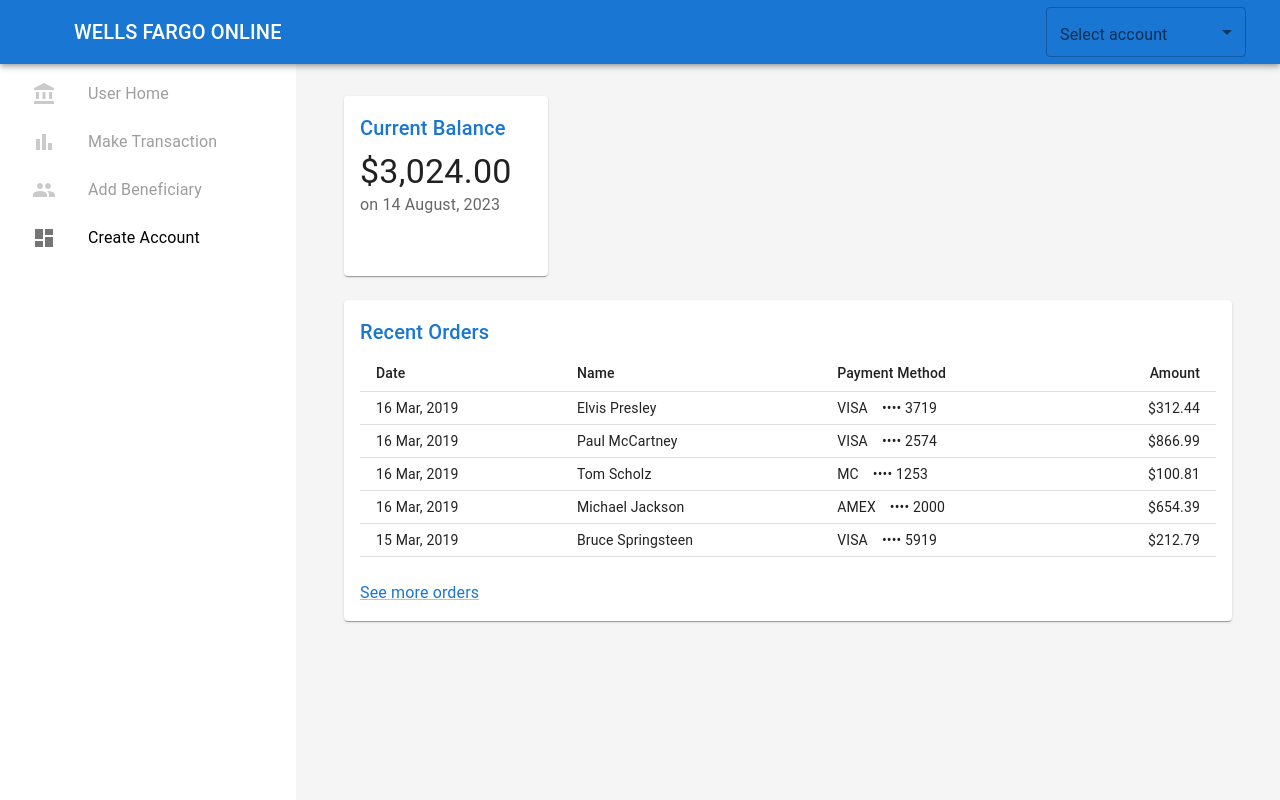
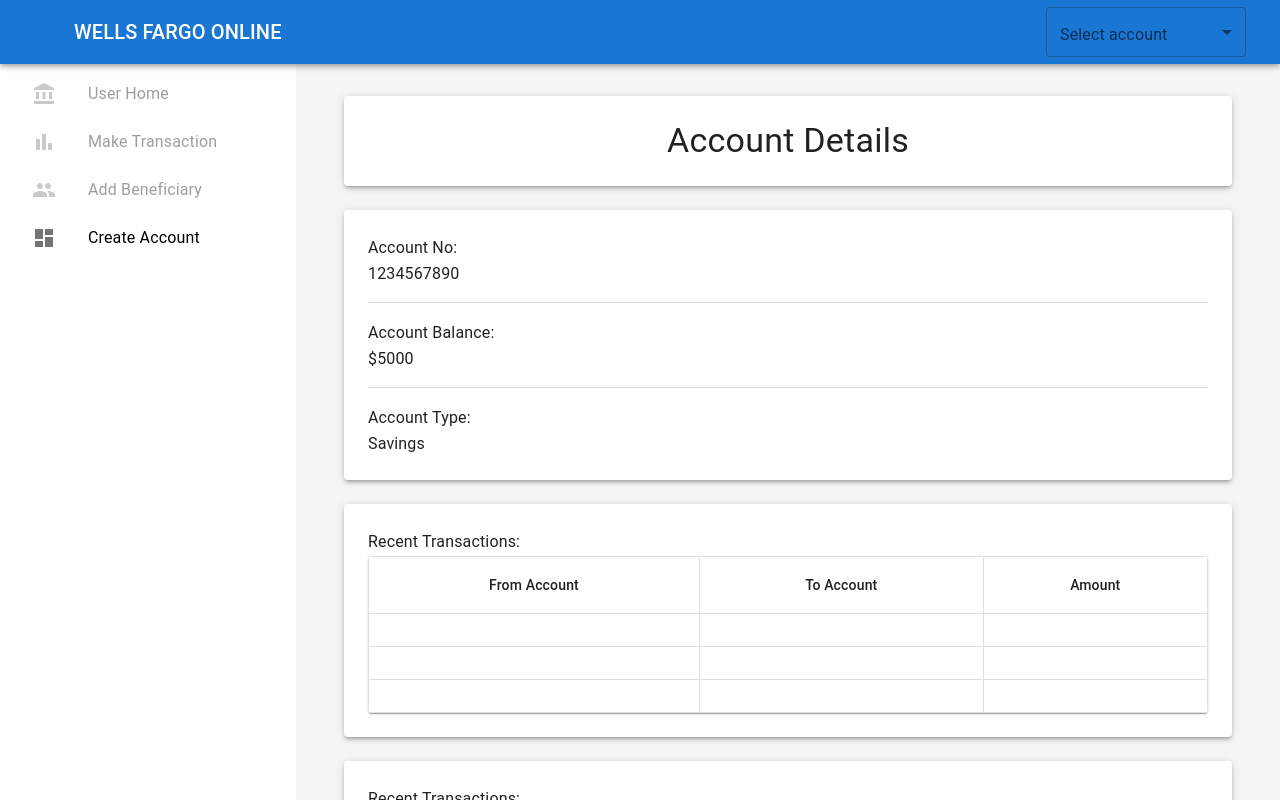
Before and after one commit to Harshil-Soni17502/grp_7, a React (Create React App) app in the folder frontend/: page /dashboard in a window 1280 px wide. Built offline with nearby package versions, Linux system fonts and the light colour scheme.

Commit message:
added AccountSummary page

```diff
--- a/frontend/src/Pages/AccountSummary.js
+++ b/frontend/src/Pages/AccountSummary.js
@@ -13,6 +13,12 @@
 import Container from '@mui/material/Container';
 import Grid from '@mui/material/Grid';
 import Paper from '@mui/material/Paper';
+import TableContainer from '@mui/material/TableContainer';
+import Table from '@mui/material/Table';
+import TableHead from '@mui/material/TableHead';
+import TableRow from '@mui/material/TableRow';
+import TableCell from '@mui/material/TableCell';
+import TableBody from '@mui/material/TableBody';
 //mport Link from '@mui/material/Link';
 import MenuIcon from '@mui/icons-material/Menu';
 import ChevronLeftIcon from '@mui/icons-material/ChevronLeft';
@@ -40,44 +46,180 @@
 import AccountBalanceIcon from '@mui/icons-material/AccountBalance';
 
 
-export default function AccountSummary(){
-    return(
-        <Container maxWidth="lg" sx={{ mt: 4, mb: 4 }}>
-                <Grid container spacing={3}>
-                  {/* Chart */}
-                  {/* <Grid item xs={12} md={8} lg={9}>
-                    <Paper
-                      sx={{
-                        p: 2,
-                        display: 'flex',
-                        flexDirection: 'column',
-                        height: 240,
-                      }}
-                    >
-                      <Chart />
-                    </Paper>
-                  </Grid> */}
-                  {/* Recent Deposits */}
-                  <Grid item xs={12} md={4} lg={3}>
-                    <Paper
-                      sx={{
-                        p: 2,
-                        display: 'flex',
-                        flexDirection: 'column',
-                        height: 180,
-                      }}
-                    >
-                      <Deposits />
-                    </Paper>
-                  </Grid>
-                  {/* Recent Orders */}
-                  <Grid item xs={12}>
-                    <Paper sx={{ p: 2, display: 'flex', flexDirection: 'column' }}>
-                      <Orders />
-                    </Paper>
-                  </Grid>
-                </Grid>
+// import List from '@mui/material/List';
+import ListItem from '@mui/material/ListItem';
+// import ListItemText from '@mui/material/ListItemText';
 
-              </Container>
-    )
+// export default function AccountSummary(){
+//     return(
+//         <Container maxWidth="lg" sx={{ mt: 4, mb: 4 }}>
+//                 <Grid container spacing={3}>
+//                   {/* Chart */}
+//                   {/* <Grid item xs={12} md={8} lg={9}>
+//                     <Paper
+//                       sx={{
+//                         p: 2,
+//                         display: 'flex',
+//                         flexDirection: 'column',
+//                         height: 240,
+//                       }}
+//                     >
+//                       <Chart />
+//                     </Paper>
+//                   </Grid> */}
+//                   {/* Recent Deposits */}
+//                   <Grid item xs={12} md={4} lg={3}>
+//                     <Paper
+//                       sx={{
+//                         p: 2,
+//                         display: 'flex',
+//                         flexDirection: 'column',
+//                         height: 180,
+//                       }}
+//                     >
+//                       <Deposits />
+//                     </Paper>
+//                   </Grid>
+//                   {/* Recent Orders */}
+//                   <Grid item xs={12}>
+//                     <Paper sx={{ p: 2, display: 'flex', flexDirection: 'column' }}>
+//                       <Orders />
+//                     </Paper>
+//                   </Grid>
+//                 </Grid>
+
+//               </Container>
+//     )
+// }
+
+
+export default function AccountSummary() {
+  const [accountDetails] = React.useState({
+    accountNo: '1234567890',
+    accountBalance: '$5000',
+    accountType: 'Savings',
+    recentTransactions: [
+      'Transaction 1: -$100',
+      'Transaction 2: +$300',
+      'Transaction 3: -$50',
+    ],
+  });
+
+  return (
+    // <Container maxWidth="sm">
+    //   <Typography variant="h4" align="center" mt={2}>
+    //     Account Summary
+    //   </Typography>
+    //   <List>
+    //     <ListItem>
+    //       <ListItemText primary={`Account No: ${accountDetails.accountNo}`} />
+    //     </ListItem>
+    //     <Divider />
+    //     <ListItem>
+    //       <ListItemText primary={`Account Balance: ${accountDetails.accountBalance}`} />
+    //     </ListItem>
+    //     <Divider />
+    //     <ListItem>
+    //       <ListItemText primary={`Account Type: ${accountDetails.accountType}`} />
+    //     </ListItem>
+    //     <Divider />
+    //     <ListItem>
+    //       <ListItemText primary="Recent Transactions:" />
+    //     </ListItem>
+    //     {accountDetails.recentTransactions.map((transaction, index) => (
+    //       <ListItem key={index}>
+    //         <ListItemText primary={transaction} />
+    //       </ListItem>
+    //     ))}
+    //   </List>
+    // </Container>
+    <Container maxWidth='lg'>
+    <Paper elevation={3} sx={{ padding: 3, marginBottom: 3 }}>
+      <Typography variant="h4" align="center">
+        Account Details
+      </Typography>
+    </Paper>
+    <Paper elevation={3} sx={{ padding: 3, marginBottom: 3 }}>
+      <Typography variant="subtitle1">Account No:</Typography>
+      <Typography variant="body1">{accountDetails.accountNo}</Typography>
+      <Divider sx={{ marginY: 2 }} />
+      <Typography variant="subtitle1">Account Balance:</Typography>
+      <Typography variant="body1">{accountDetails.accountBalance}</Typography>
+      <Divider sx={{ marginY: 2 }} />
+      <Typography variant="subtitle1">Account Type:</Typography>
+      <Typography variant="body1">{accountDetails.accountType}</Typography>
+    </Paper>
+    <Paper elevation={3} sx={{ padding: 3, marginTop: 3 }}>
+        <Typography variant="subtitle1">Recent Transactions:</Typography>
+        <TableContainer component={Paper}>
+          <Table sx={{ minWidth: 650 }}>
+            <TableHead>
+              <TableRow>
+                <TableCell align="center" sx={{ border: '1px solid rgba(224, 224, 224, 1)' }}>
+                  From Account
+                </TableCell>
+                <TableCell align="center" sx={{ border: '1px solid rgba(224, 224, 224, 1)' }}>
+                  To Account
+                </TableCell>
+                <TableCell align="center" sx={{ border: '1px solid rgba(224, 224, 224, 1)' }}>
+                  Amount
+                </TableCell>
+              </TableRow>
+            </TableHead>
+            <TableBody>
+              {accountDetails.recentTransactions.map((transaction, index) => (
+                <TableRow key={index}>
+                  <TableCell align="center" sx={{ border: '1px solid rgba(224, 224, 224, 1)' }}>
+                    {transaction.fromAccount}
+                  </TableCell>
+                  <TableCell align="center" sx={{ border: '1px solid rgba(224, 224, 224, 1)' }}>
+                    {transaction.toAccount}
+                  </TableCell>
+                  <TableCell align="center" sx={{ border: '1px solid rgba(224, 224, 224, 1)' }}>
+                    {transaction.amount}
+                  </TableCell>
+                </TableRow>
+              ))}
+            </TableBody>
+          </Table>
+        </TableContainer>
+      </Paper>
+
+      <Paper elevation={3} sx={{ padding: 3, marginTop: 3 }}>
+        <Typography variant="subtitle1">Recent Transactions:</Typography>
+        <TableContainer component={Paper}>
+          <Table sx={{ minWidth: 650 }}>
+            <TableHead>
+              <TableRow>
+                <TableCell align="center" sx={{ width: '50%', border: '1px solid rgba(224, 224, 224, 1)' }}>
+                  From Account
+                </TableCell>
+                <TableCell align="center" sx={{ width: '50%', border: '1px solid rgba(224, 224, 224, 1)' }}>
+                  To Account
+                </TableCell>
+                <TableCell align="center" sx={{ width: '100px', border: '1px solid rgba(224, 224, 224, 1)' }}>
+                  Amount
+                </TableCell>
+              </TableRow>
+            </TableHead>
+            <TableBody>
+              {accountDetails.recentTransactions.map((transaction, index) => (
+                <TableRow key={index}>
+                  <TableCell align="center" sx={{ border: '1px solid rgba(224, 224, 224, 1)' }}>
+                    {transaction.fromAccount}
+                  </TableCell>
+                  <TableCell align="center" sx={{ border: '1px solid rgba(224, 224, 224, 1)' }}>
+                    {transaction.toAccount}
+                  </TableCell>
+                  <TableCell align="center" sx={{ border: '1px solid rgba(224, 224, 224, 1)' }}>
+                    {transaction.amount}
+                  </TableCell>
+                </TableRow>
+              ))}
+            </TableBody>
+          </Table>
+        </TableContainer>
+      </Paper>
+  </Container>
+  );
 }
```
